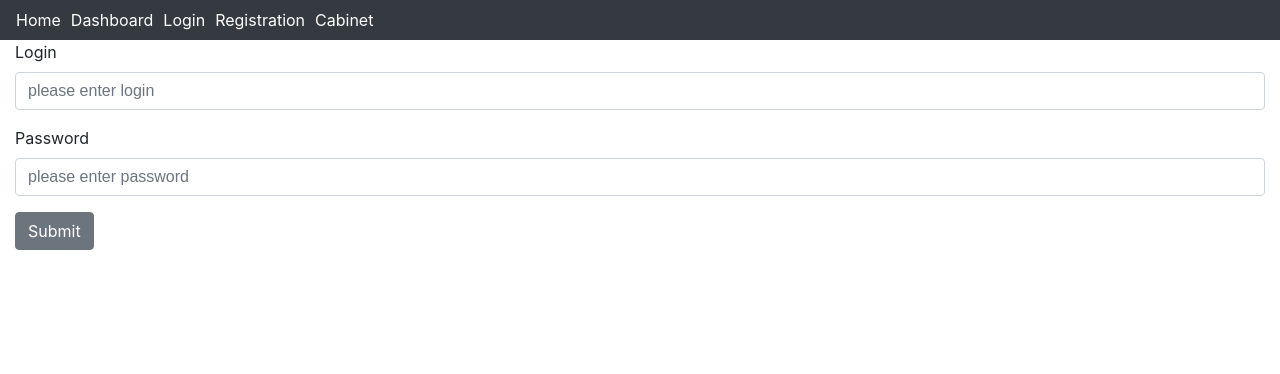
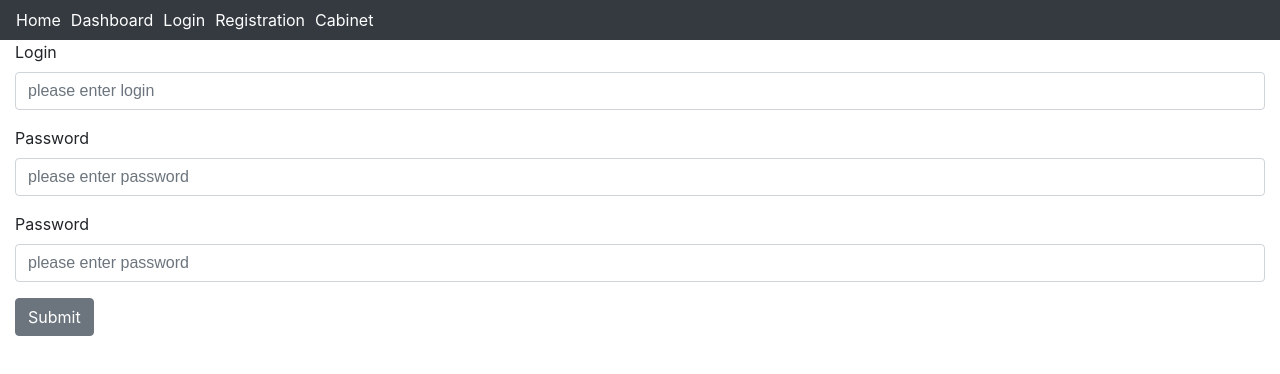
Before and after one commit to dimapanasiuk/mern, a React (Create React App) app in the folder client/: page /registration in a window 1280 px wide. Shown: the top 374 px of the page. Built offline with nearby package versions, Linux system fonts and the light colour scheme.

Commit message:
feat: easy validation on server and frontend

```diff
--- a/client/src/pages/registration/index.js
+++ b/client/src/pages/registration/index.js
@@ -7,14 +7,20 @@ const Registration = () => {
   const { register, handleSubmit, errors } = useForm();
 
   const submitHandler = (requestData) => {
+    const { password, password2 } = requestData;
+    if (password === password2) {
       axios
         .post("/", requestData)
         .then((response) => {
           console.log("response", response.data);
+          if (response.data === "err") {
+            console.log("not work validate in the server");
+          }
         })
         .catch((error) => {
           console.log(error);
         });
+    }
   };
 
   const STR = "please enter";
@@ -31,12 +37,35 @@ const Registration = () => {
         />
       </FormGroup>
       <FormGroup>
-        <Label for="pas">Password</Label>
+        <Label>Password</Label>
         <StrapInput
-          id="pas"
           placeholder={`${STR} password`}
           name="password"
-          innerRef={register({ required: true })}
+          type="password"
+          innerRef={register({
+            required: true,
+            minLength: {
+              value: 5,
+              message: "error message min", // <p>error message</p>
+            },
+          })}
+        />
+
+        {errors.password && <span>This field is required</span>}
+      </FormGroup>
+      <FormGroup>
+        <Label>Password</Label>
+        <StrapInput
+          placeholder={`${STR} password`}
+          name="password2"
+          type="password"
+          innerRef={register({
+            required: true,
+            minLength: {
+              value: 5,
+              message: "error message min", // <p>error message</p>
+            },
+          })}
         />
 
         {errors.password && <span>This field is required</span>}
```
Lines whose indentation alone changed are shown as unchanged.
